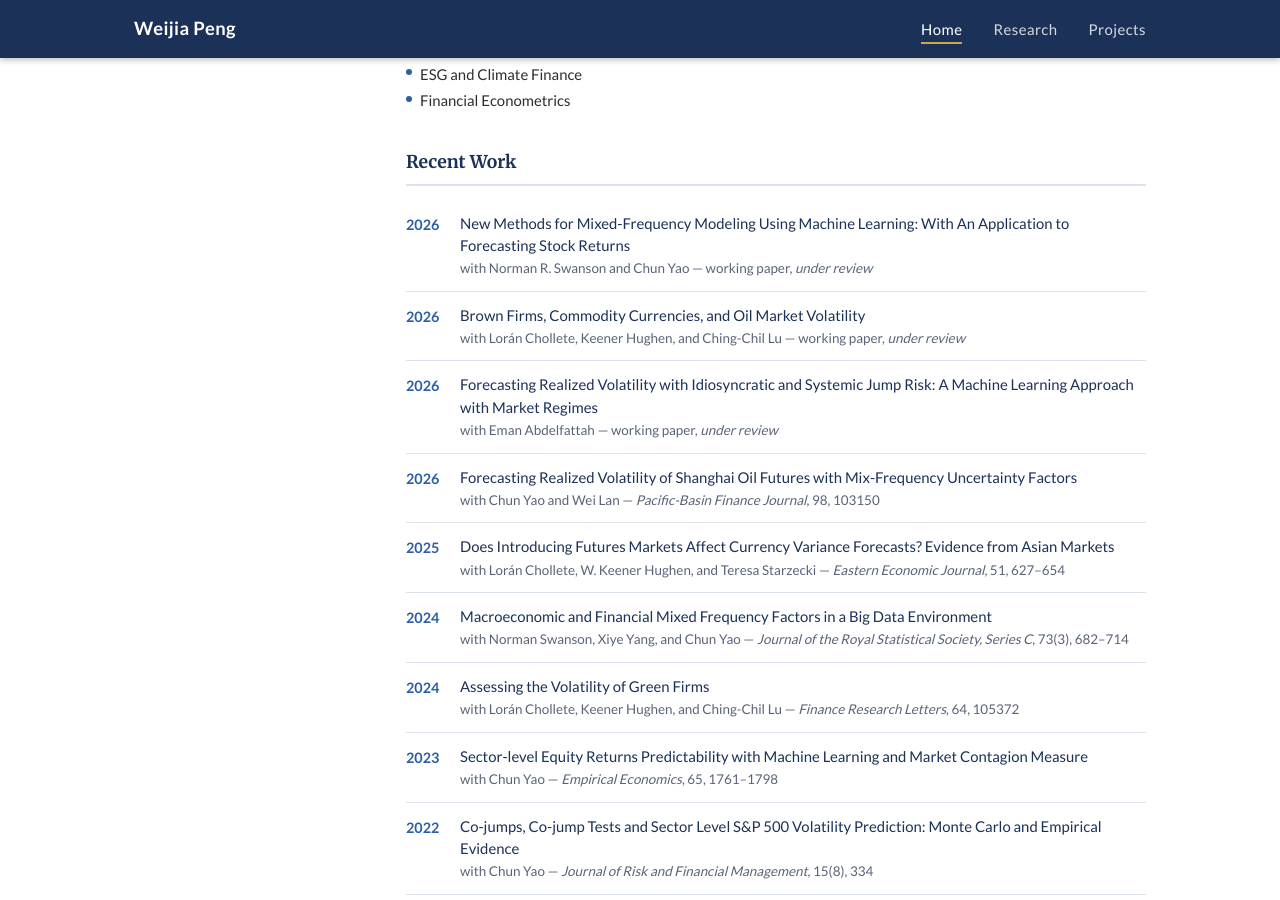
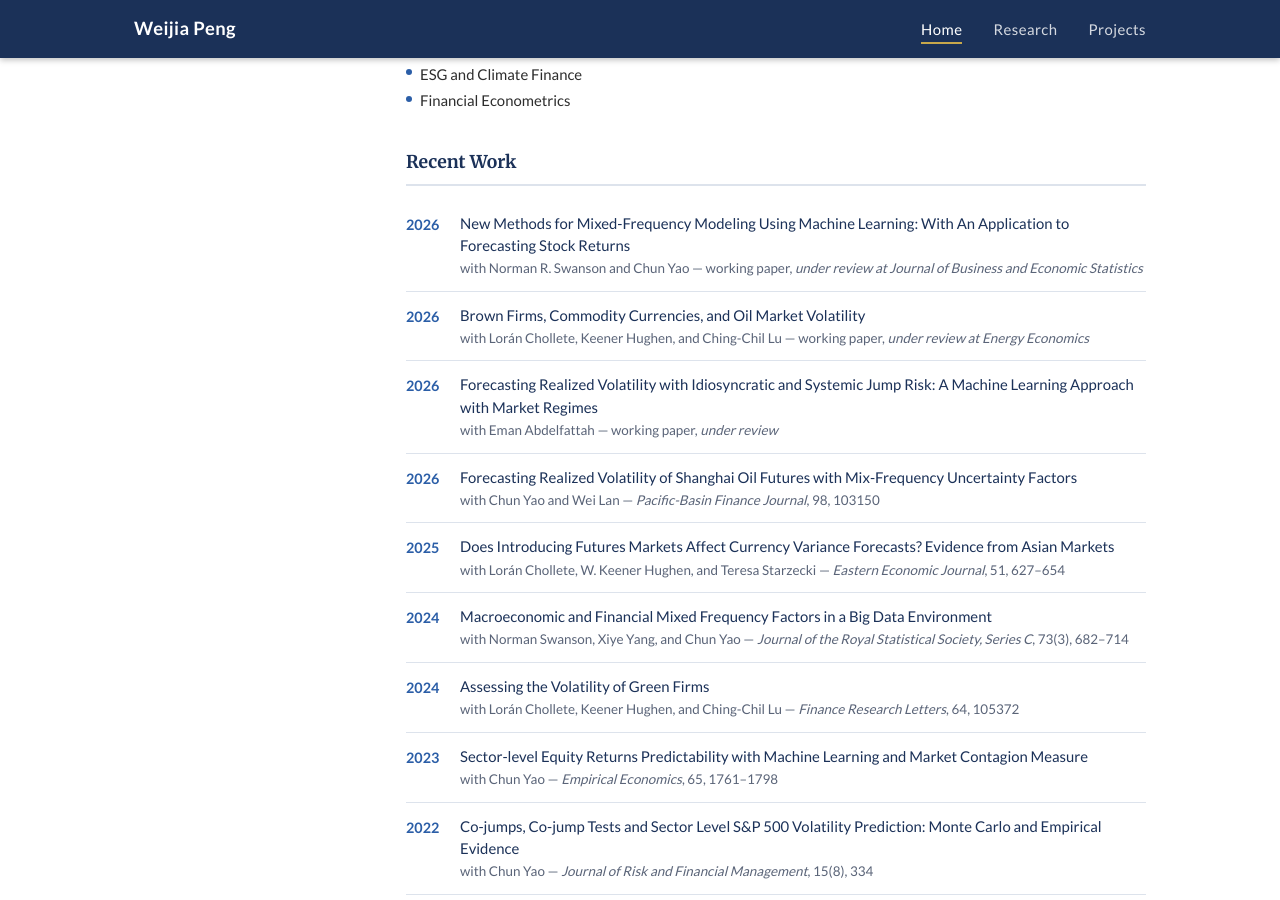
Before and after one commit to weijiap/weijiap.github.io, a Jekyll site: the page built from index.html, in a window 1280 px wide and 900 px high, scrolled down 574 px. Built offline with Jekyll 4.4.1, drawn with Linux system fonts in a browser that asks for light colours.

Commit message:
Update homepage journal submission status for two working papers
Co-Authored-By: Claude Sonnet 4.6 <noreply@anthropic.com>

```diff
--- a/index.html
+++ b/index.html
@@ -73,14 +73,14 @@ title: Home
           <span class="news-year">2026</span>
           <div class="news-body">
             <a class="news-title" href="https://papers.ssrn.com/sol3/papers.cfm?abstract_id=7106298" target="_blank" rel="noopener">New Methods for Mixed-Frequency Modeling Using Machine Learning: With An Application to Forecasting Stock Returns</a>
-            <span class="news-journal">with Norman R. Swanson and Chun Yao &mdash; working paper, <em>under review</em></span>
+            <span class="news-journal">with Norman R. Swanson and Chun Yao &mdash; working paper, <em>under review at Journal of Business and Economic Statistics</em></span>
           </div>
         </li>
         <li>
           <span class="news-year">2026</span>
           <div class="news-body">
             <a class="news-title" href="https://papers.ssrn.com/sol3/papers.cfm?abstract_id=6524301" target="_blank" rel="noopener">Brown Firms, Commodity Currencies, and Oil Market Volatility</a>
-            <span class="news-journal">with Lor&aacute;n Chollete, Keener Hughen, and Ching-Chil Lu &mdash; working paper, <em>under review</em></span>
+            <span class="news-journal">with Lor&aacute;n Chollete, Keener Hughen, and Ching-Chil Lu &mdash; working paper, <em>under review at Energy Economics</em></span>
           </div>
         </li>
         <li>
```
